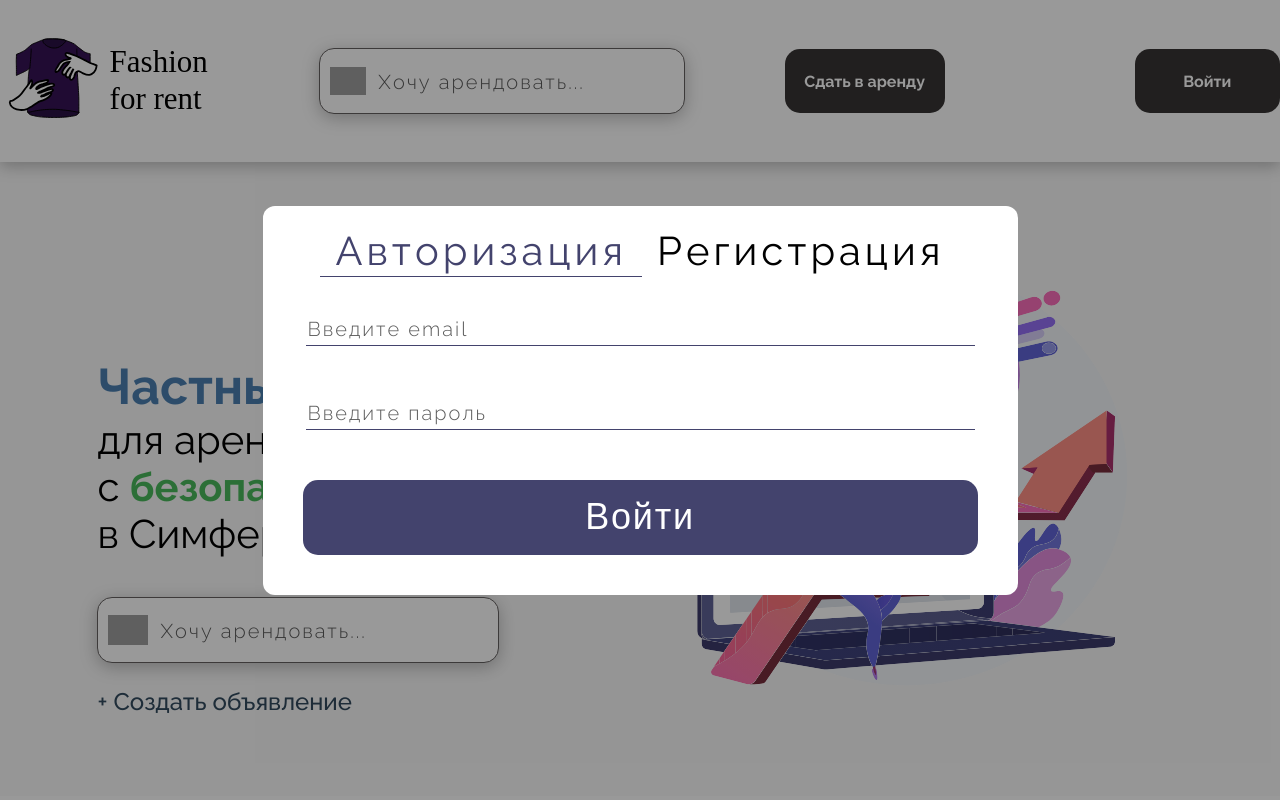
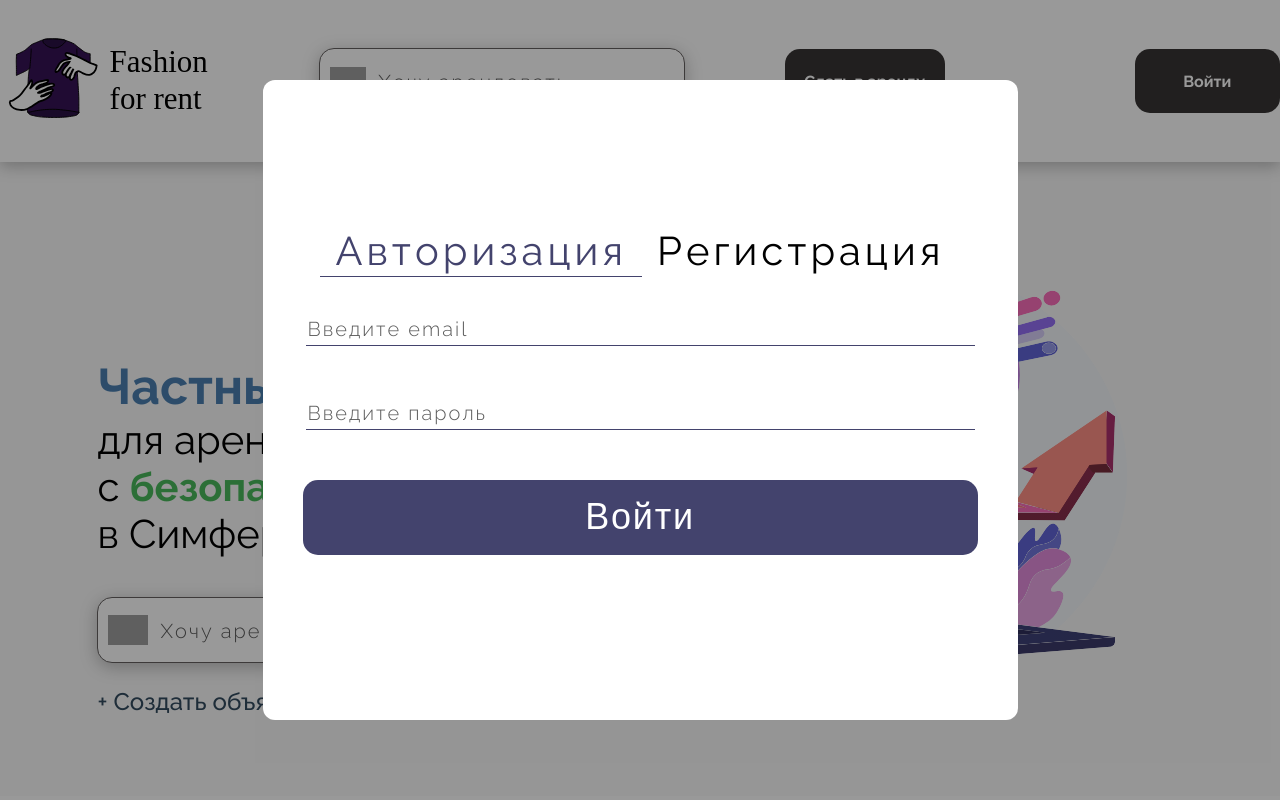
Before and after one commit to ElizavetaZhigunova/diplom-client, a React (Create React App) app: page / in a window 1280 px wide. Shown: the top 800 px of the page. Built offline with nearby package versions, Linux system fonts and the light colour scheme; grey boxes are pictures that could not be loaded; a web font is replaced by a local one.

Commit message:
Update modal-window.css

```diff
--- a/src/components/modal-window/modal-window.css
+++ b/src/components/modal-window/modal-window.css
@@ -20,11 +20,14 @@
 }
 
 .modal__content {
+    display: flex;
+    align-items: center;
     padding: 20px;
     border-radius: 12px;
     background-color: white;
     transform: scale(0.5);
     transition: 0.4s all;
+    height: 600px;
 
 }
 
```
